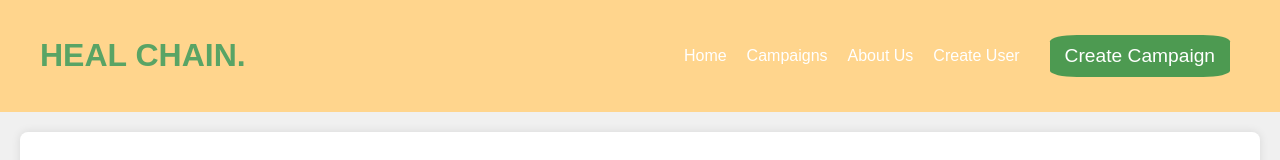
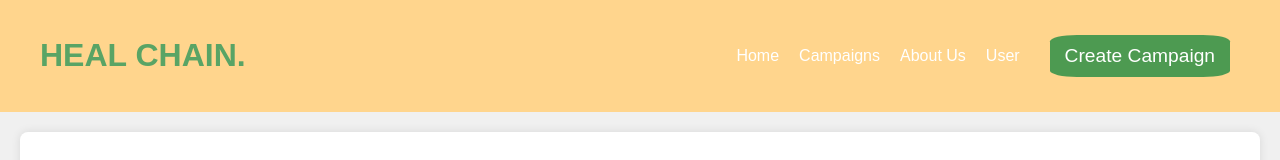
Before and after one commit to AmalRitessh/HealChain, a plain HTML site: page UI/index.html in a window 1280 px wide. Shown: the top 160 px of the page. Drawn offline with Linux system fonts and the light colour scheme.

Commit message:
Update index.html
- Changed 'Create User' to 'User' as User button will contain all related functions ( create, update, view)

```diff
--- a/UI/index.html
+++ b/UI/index.html
@@ -28,7 +28,7 @@
                     <a href="#about" class="navbar-link">About Us</a>
                 </li>
                 <li class="navbar-item">
-                    <a href="createUser.html" class="navbar-link">Create User</a>
+                    <a href="createUser.html" class="navbar-link">User</a>
                 </li>
             </ul>
             <button id="createCampaignButton" class="btn btn-primary">Create Campaign</button>
```
